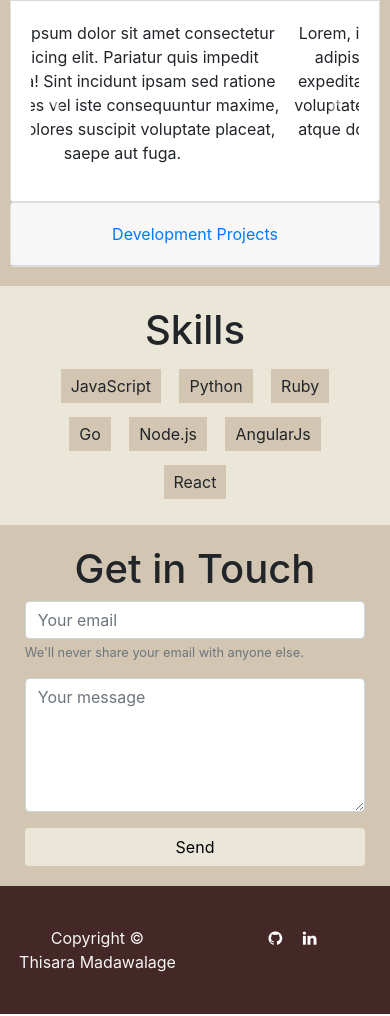
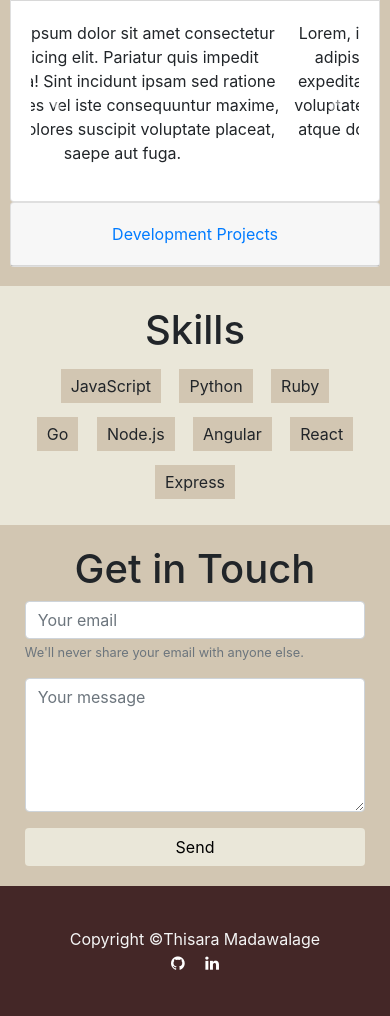
Before and after one commit to thisaramadawalage/personal, a plain HTML site: page index.html in a window 390 px wide. Shown: the part 1225-2241 px from the top of the page. Drawn offline with nearby package versions, Linux system fonts and the light colour scheme.

Commit message:
Fixed responsiveness issues in the footer

```diff
--- a/index.html
+++ b/index.html
@@ -180,8 +180,9 @@
             <li>Ruby</li>
             <li>Go</li>
             <li>Node.js</li>
-            <li>AngularJs</li>
+            <li>Angular</li>
             <li>React</li>
+            <li>Express</li>
         </div>
     </div>
     <div class="contact container-fluid div-two row">
@@ -210,11 +211,12 @@
     <footer class="footer socials ">
         <div class=" container-fluid div-2">
             <div class="row">
-                <div class="col-6">
+                <div class="col-md-3"></div>
+                <div class="col-md-3 col-sm-6">
                     <span class="text-muted"><span class="copy-text">Copyright ©</span><span class="copy-text">Thisara
                             Madawalage</span></span>
                 </div>
-                <div class="col-6">
+                <div class="col-md-3 col-sm-6">
                     <a href="https://github.com/thisaramadawalage" target="_blank"><i class="fa fa-github social-icon"
                             aria-hidden="true"></i></a>
 
@@ -238,6 +240,7 @@
                     <!-- <a href="https://plus.google.com/" target="_blank"><i class="fa fa-google-plus social-icon"
                             aria-hidden="true"></i></a> -->
                 </div>
+                <div class="col-md-3"></div>
             </div>
         </div>
 
```
